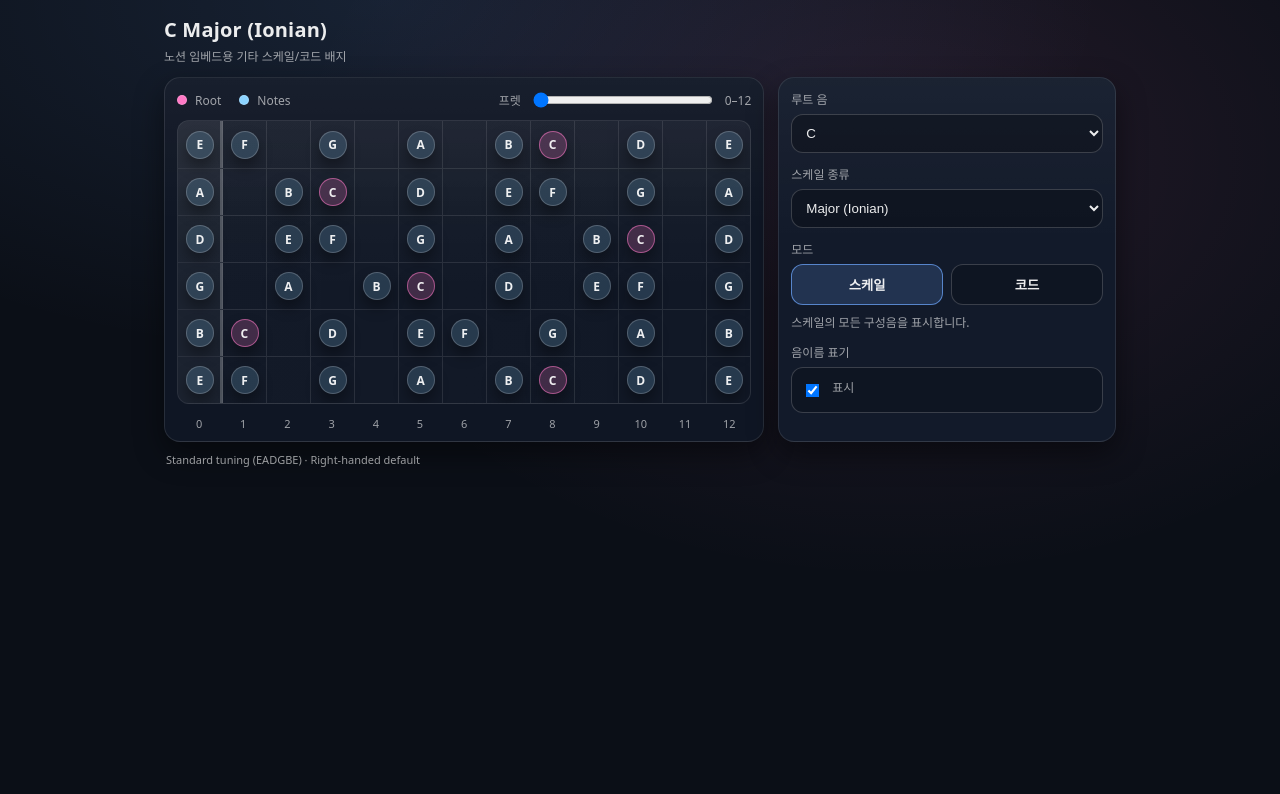
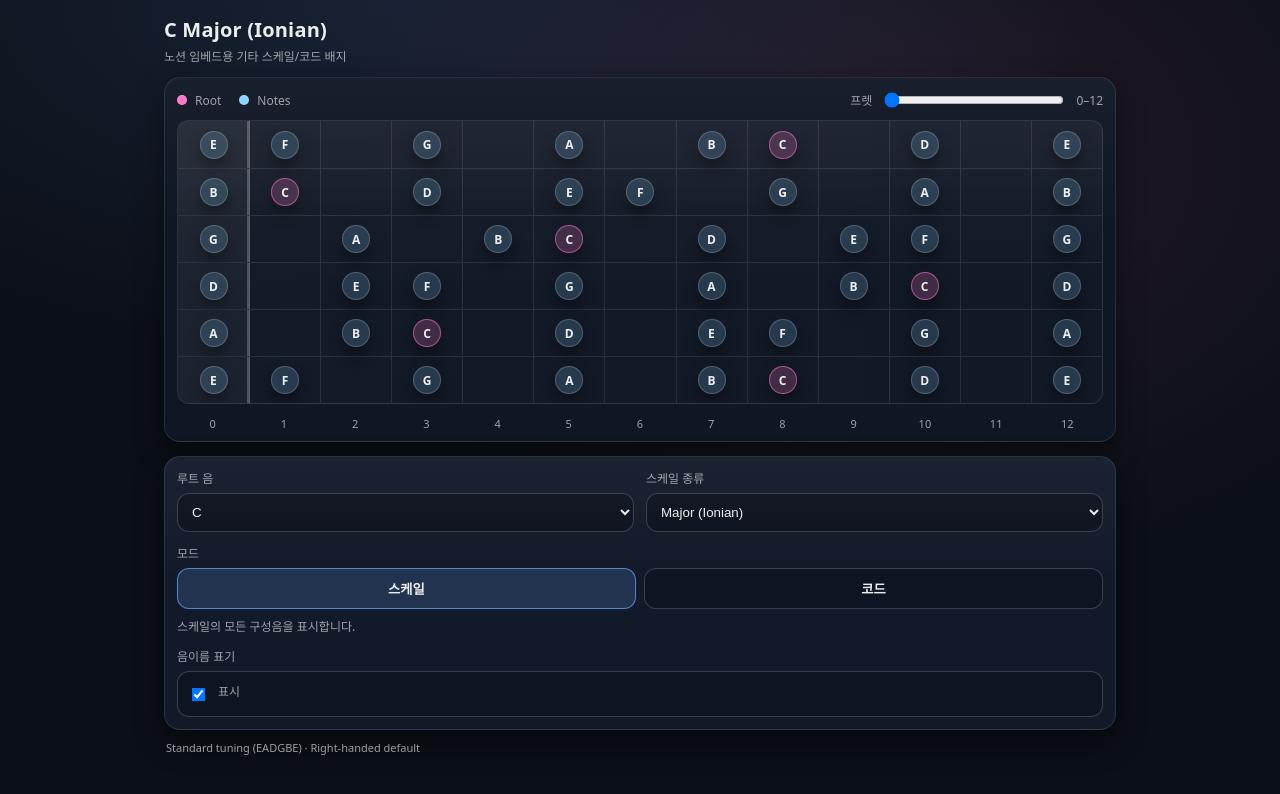
Before and after one commit to MinG-062/scale, a plain HTML site: page index.html in a window 1280 px wide. Drawn offline with Linux system fonts and the light colour scheme.

Commit message:
Change layout from grid to flex for panels
Refactor layout and styling for controls and panels

```diff
--- a/index.html
+++ b/index.html
@@ -13,7 +13,6 @@
       --line2:rgba(255,255,255,.18);
       --text:rgba(255,255,255,.92);
       --muted:rgba(255,255,255,.60);
-      --accent:#6ea8ff;
       --root:#ff79c6;
       --dot:#8bd3ff;
       --shadow: 0 12px 30px rgba(0,0,0,.45);
@@ -52,13 +51,12 @@
       font-size:12px;
       color:var(--muted);
     }
+
+    /* ✅ 옵션을 오른쪽이 아니라 하단으로: 1열 레이아웃 */
     .panel{
-      display:grid;
-      grid-template-columns: 1.6fr .9fr;
+      display:flex;
+      flex-direction:column;
       gap:14px;
-    }
-    @media (max-width: 860px){
-      .panel{ grid-template-columns: 1fr; }
     }
 
     .fretboard{
@@ -75,6 +73,7 @@
       justify-content:space-between;
       gap:10px;
       margin-bottom:10px;
+      flex-wrap:wrap;
     }
     .legend{
       display:flex;
@@ -170,16 +169,23 @@
       padding:2px 0 0;
     }
 
+    /* ✅ 하단 옵션 패널: 2열 + 아래는 풀폭 */
     .controls{
       background: linear-gradient(180deg, rgba(255,255,255,.04), transparent 45%), var(--card);
       border:1px solid var(--line);
       border-radius: var(--r);
       box-shadow: var(--shadow);
       padding:12px;
-      display:flex;
-      flex-direction:column;
+      display:grid;
+      grid-template-columns: repeat(2, 1fr);
       gap:12px;
     }
+    @media (max-width: 640px){
+      .controls{ grid-template-columns: 1fr; }
+      .controls .ctl:nth-child(3),
+      .controls .ctl:nth-child(4){ grid-column:auto; }
+    }
+
     .ctl label{
       display:block;
       font-size:12px;
@@ -228,6 +234,13 @@
       background: rgba(0,0,0,.18);
     }
     .toggle input{ transform: scale(1.05); }
+
+    /* 3,4번째 컨트롤은 풀폭 */
+    .controls .ctl:nth-child(3),
+    .controls .ctl:nth-child(4){
+      grid-column: span 2;
+    }
+
     .foot{
       margin-top:10px;
       color:var(--muted);
@@ -302,45 +315,33 @@
 <script>
 (() => {
   // ======== Music helpers ========
-  // Use sharps only for simplicity (Notion badge 목적이면 이게 제일 안정적)
   const NOTE_NAMES = ["C","C#","D","D#","E","F","F#","G","G#","A","A#","B"];
   const noteToPc = (name) => NOTE_NAMES.indexOf(name);
   const pcToNote = (pc) => NOTE_NAMES[(pc + 1200) % 12];
 
-  // Standard tuning, 6 strings: low E -> high E
-  // (Right-handed default, but fretboard 표시 자체는 좌/우손 옵션 없이 동일하게 쓸 수 있음)
-  const TUNING = ["E","B","G","D","A","E"].map(noteToPc); // 1→6
+  // ✅ 튜닝은 6번줄(E2)→1번줄(E4)로 계산하되,
+  // ✅ "화면 표시는 1번줄이 맨 위"가 되도록 렌더링에서 뒤집는다.
+  const TUNING = ["E","A","D","G","B","E"].map(noteToPc); // 6→1
 
-  // Scale definitions: semitone intervals from root
   const SCALES = [
-    { id:"ionian",  label:"Major (Ionian)",       intervals:[0,2,4,5,7,9,11], modeName:"Ionian" },
-    { id:"dorian",  label:"Dorian",              intervals:[0,2,3,5,7,9,10], modeName:"Dorian" },
-    { id:"phryg",   label:"Phrygian",            intervals:[0,1,3,5,7,8,10], modeName:"Phrygian" },
-    { id:"lyd",     label:"Lydian",              intervals:[0,2,4,6,7,9,11], modeName:"Lydian" },
-    { id:"mixo",    label:"Mixolydian",          intervals:[0,2,4,5,7,9,10], modeName:"Mixolydian" },
-    { id:"aeol",    label:"Minor (Aeolian)",     intervals:[0,2,3,5,7,8,10], modeName:"Aeolian" },
-    { id:"locr",    label:"Locrian",             intervals:[0,1,3,5,6,8,10], modeName:"Locrian" },
-    { id:"pentaM",  label:"Major Pentatonic",    intervals:[0,2,4,7,9],      modeName:"Maj Pent" },
-    { id:"penta",   label:"Minor Pentatonic",    intervals:[0,3,5,7,10],     modeName:"Min Pent" },
-    { id:"blues",   label:"Blues",               intervals:[0,3,5,6,7,10],   modeName:"Blues" },
+    { id:"ionian",  label:"Major (Ionian)",       intervals:[0,2,4,5,7,9,11] },
+    { id:"dorian",  label:"Dorian",              intervals:[0,2,3,5,7,9,10] },
+    { id:"phryg",   label:"Phrygian",            intervals:[0,1,3,5,7,8,10] },
+    { id:"lyd",     label:"Lydian",              intervals:[0,2,4,6,7,9,11] },
+    { id:"mixo",    label:"Mixolydian",          intervals:[0,2,4,5,7,9,10] },
+    { id:"aeol",    label:"Minor (Aeolian)",     intervals:[0,2,3,5,7,8,10] },
+    { id:"locr",    label:"Locrian",             intervals:[0,1,3,5,6,8,10] },
+    { id:"pentaM",  label:"Major Pentatonic",    intervals:[0,2,4,7,9] },
+    { id:"penta",   label:"Minor Pentatonic",    intervals:[0,3,5,7,10] },
+    { id:"blues",   label:"Blues",               intervals:[0,3,5,6,7,10] },
   ];
 
-  // In "Chord" mode: show 1-3-5 based on the chosen scale degrees (root, 3rd, 5th)
-  // For pentatonic/blues, pick musically common chord tones:
-  // - Major pent: 1-3-5
-  // - Minor pent/blues: 1-b3-5
   const chordTonesFromScale = (scale) => {
     const ints = scale.intervals.slice().sort((a,b)=>a-b);
-    const isMajorish = scale.id === "ionian" || scale.id === "lyd" || scale.id === "mixo" || scale.id === "pentaM";
-    const isMinorish = scale.id === "aeol" || scale.id === "dorian" || scale.id === "phryg" || scale.id === "penta" || scale.id === "blues";
-    if (ints.length >= 5) {
     if (scale.id === "blues" || scale.id === "penta") return [0,3,7]; // 1 b3 5
     if (scale.id === "pentaM") return [0,4,7]; // 1 3 5
-      // Diatonic heptatonic: use degrees 1,3,5 => intervals[0], intervals[2], intervals[4]
-      return [ints[0], ints[2], ints[4]];
-    }
-    // fallback
-    return isMajorish ? [0,4,7] : (isMinorish ? [0,3,7] : [0,4,7]);
+    if (ints.length >= 5) return [ints[0], ints[2], ints[4]]; // 1 3 5
+    return [0,4,7];
   };
 
   // ======== DOM ========
@@ -363,14 +364,13 @@
   const state = {
     root: "C",
     scaleId: "ionian",
-    mode: "scale", // "scale" | "chord"
+    mode: "scale",
     showNames: true,
     maxFret: 12
   };
 
   // ======== Init selects ========
-  const ROOT_OPTIONS = NOTE_NAMES; // sharps only
-  ROOT_OPTIONS.forEach(n => {
+  NOTE_NAMES.forEach(n => {
     const opt = document.createElement("option");
     opt.value = n;
     opt.textContent = n;
@@ -384,27 +384,21 @@
     scaleSel.appendChild(opt);
   });
 
-  // ======== Render helpers ========
   function buildFretNums(maxF) {
     fretNums.innerHTML = "";
-    // nut column + frets 0..maxF
-    // visually: first column corresponds to open string (nut), then fret 1..maxF
-    const totalCols = maxF + 1; // 0..maxF
+    const totalCols = maxF + 1;
     for (let f = 0; f <= maxF; f++) {
       const sp = document.createElement("span");
-      sp.textContent = (f === 0) ? "0" : String(f);
-      sp.style.display = "block";
-      sp.style.width = "100%";
+      sp.textContent = String(f);
       fretNums.appendChild(sp);
     }
     fretNums.style.gridTemplateColumns = `repeat(${totalCols}, 1fr)`;
   }
 
   function updateTitle() {
-    const root = state.root;
     const scale = SCALES.find(s => s.id === state.scaleId);
     const modeSuffix = state.mode === "scale" ? "" : " (Chord)";
-    elTitle.textContent = `${root} ${scale.label}${modeSuffix}`;
+    elTitle.textContent = `${state.root} ${scale.label}${modeSuffix}`;
   }
 
   function render() {
@@ -416,16 +410,14 @@
     const scaleSet = new Set(scale.intervals.map(i => (rootPc + i) % 12));
 
     let activeSet = scaleSet;
-    let hintText = "스케일의 모든 구성음을 표시합니다.";
+    modeHint.textContent = "스케일의 모든 구성음을 표시합니다.";
 
     if (state.mode === "chord") {
       const chordInts = chordTonesFromScale(scale);
       activeSet = new Set(chordInts.map(i => (rootPc + i) % 12));
-      hintText = "선택한 스케일을 기준으로 루트의 1-3-5 코드톤만 표시합니다.";
+      modeHint.textContent = "선택한 스케일을 기준으로 루트의 1-3-5 코드톤만 표시합니다.";
     }
-    modeHint.textContent = hintText;
 
-    // grid: 6 rows(strings) x (maxFret+1) columns(open to maxFret)
     const cols = state.maxFret + 1;
 
     fbGrid.innerHTML = "";
@@ -433,8 +425,10 @@
     fbGrid.style.gridTemplateRows = `repeat(6, 1fr)`;
     fbGrid.style.gap = "0";
 
+    // ✅ 핵심: 화면 위=1번줄(E4), 아래=6번줄(E2)
+    // 내부 계산은 TUNING이 6→1 이므로, 렌더링에서 뒤집는다.
     for (let s = 0; s < 6; s++) {
-  const stringIndex = 5 - s; // 🔥 핵심: 위=1번줄, 아래=6번줄
+      const stringIndex = 5 - s; // <-- 이 한 줄로 “행 순서” 확정 (위=1, 아래=6)
 
       const row = document.createElement("div");
       row.className = "row";
@@ -449,9 +443,7 @@
         if (activeSet.has(pc)) {
           const note = document.createElement("div");
           const isRoot = pc === rootPc;
-      note.className =
-        "note " + (isRoot ? "root" : "in") +
-        (state.showNames ? "" : " nolabel");
+          note.className = "note " + (isRoot ? "root" : "in") + (state.showNames ? "" : " nolabel");
           note.textContent = pcToNote(pc);
           cell.appendChild(note);
         }
@@ -461,7 +453,6 @@
 
       fbGrid.appendChild(row);
     }
-
 
     buildFretNums(state.maxFret);
     maxFretLabel.textContent = `0–${state.maxFret}`;
@@ -473,25 +464,10 @@
   showNames.checked = state.showNames;
   maxFret.value = String(state.maxFret);
 
-  rootSel.addEventListener("change", () => {
-    state.root = rootSel.value;
-    render();
-  });
-
-  scaleSel.addEventListener("change", () => {
-    state.scaleId = scaleSel.value;
-    render();
-  });
-
-  showNames.addEventListener("change", () => {
-    state.showNames = showNames.checked;
-    render();
-  });
-
-  maxFret.addEventListener("input", () => {
-    state.maxFret = Number(maxFret.value);
-    render();
-  });
+  rootSel.addEventListener("change", () => { state.root = rootSel.value; render(); });
+  scaleSel.addEventListener("change", () => { state.scaleId = scaleSel.value; render(); });
+  showNames.addEventListener("change", () => { state.showNames = showNames.checked; render(); });
+  maxFret.addEventListener("input", () => { state.maxFret = Number(maxFret.value); render(); });
 
   function setMode(m){
     state.mode = m;
@@ -504,11 +480,9 @@
     }
     render();
   }
-
   modeScaleBtn.addEventListener("click", () => setMode("scale"));
   modeChordBtn.addEventListener("click", () => setMode("chord"));
 
-  // initial render
   render();
 })();
 </script>
```
Lines whose indentation alone changed are shown as unchanged.
